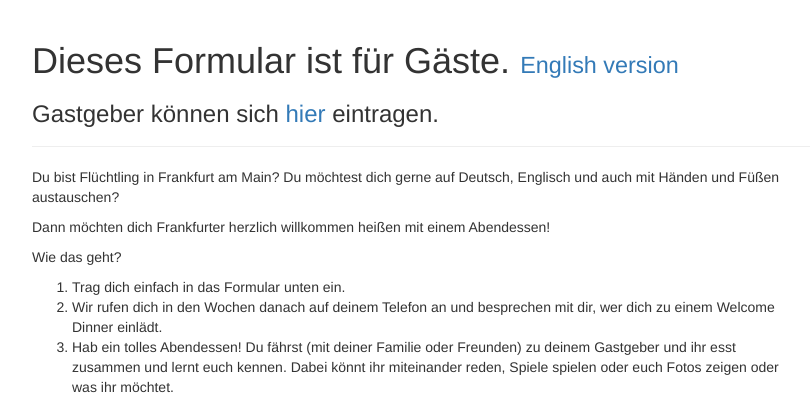
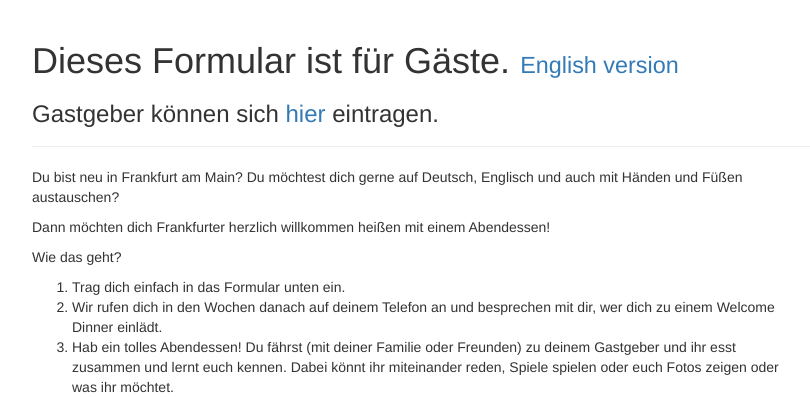
Before and after one commit to sopitz/welcome-dinner-frankfurt, a PHP site: template sources/application/view/index/guest.php in a window 1280 px wide. Shown: the top 397 px of the page, without its empty margins (38-848 px from the left). Run offline with PHP 8.4, Linux system fonts and the light colour scheme; the template is opened without the code that fills it, so the values that code supplies are empty.

Commit message:
fix text

```diff
--- a/sources/application/view/index/guest.php
+++ b/sources/application/view/index/guest.php
@@ -33,7 +33,7 @@
     </div>
     <div class="row">
         <div class="col-sm-8">
-            <p>Du bist Flüchtling in Frankfurt am Main? Du möchtest dich gerne auf Deutsch, Englisch und auch mit Händen und Füßen austauschen?</p>
+            <p>Du bist neu in Frankfurt am Main? Du möchtest dich gerne auf Deutsch, Englisch und auch mit Händen und Füßen austauschen?</p>
             <p>Dann möchten dich Frankfurter herzlich willkommen heißen mit einem Abendessen!</p>
             <p>Wie das geht?</p>
             <ol>
```
